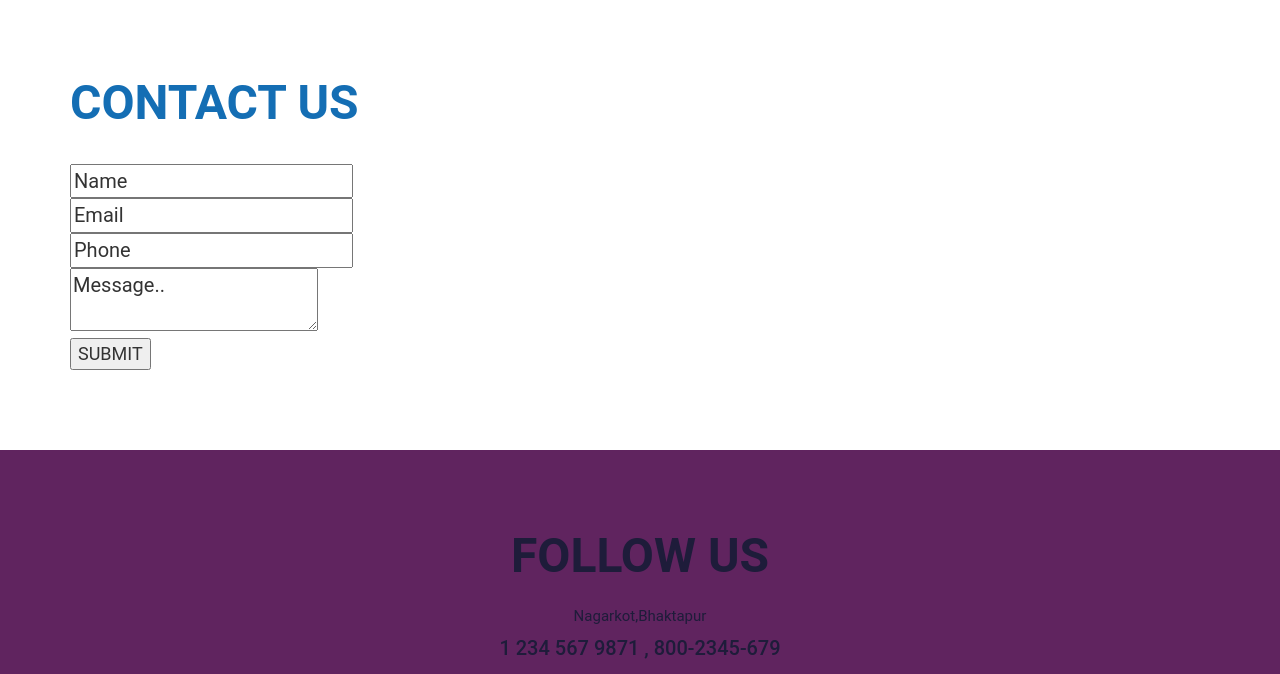
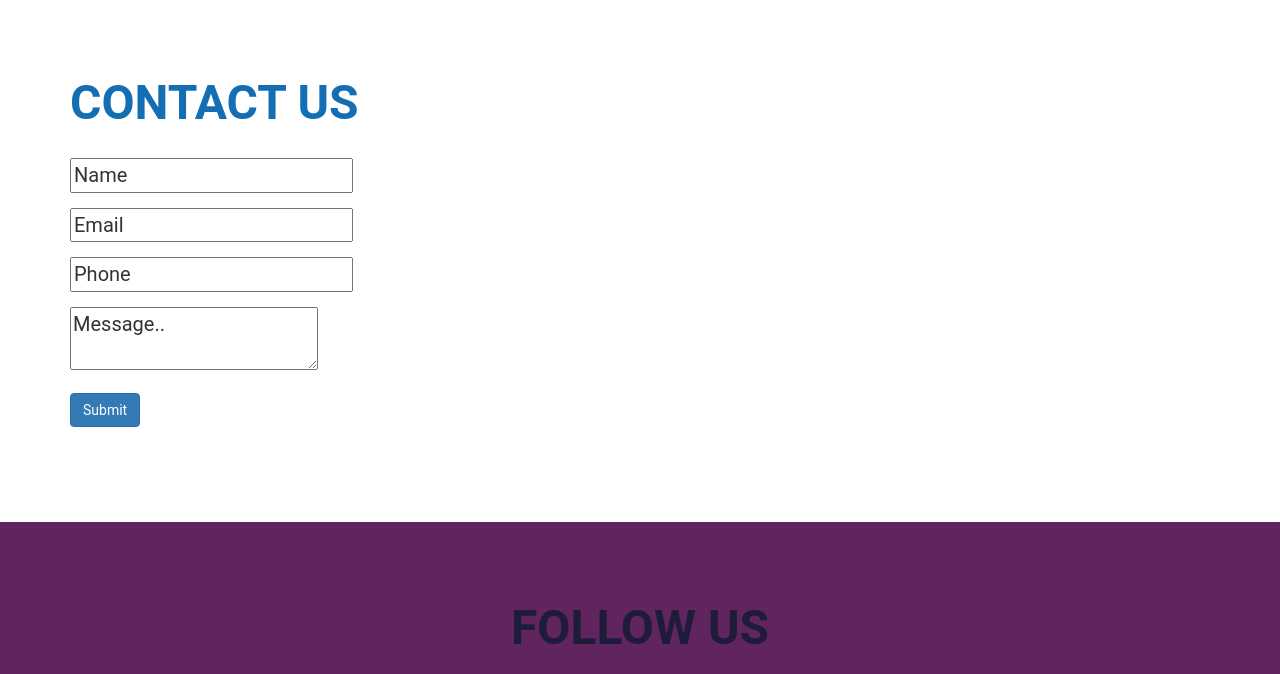
Before and after one commit to raviynwa/Hotel-Website, a plain HTML site: page contact.html in a window 1280 px wide. Shown: the part 113-787 px from the top of the page. Drawn offline with Linux system fonts and the light colour scheme.

Commit message:
Webpages Styling

```diff
--- a/contact.html
+++ b/contact.html
@@ -59,17 +59,22 @@
 			<div class="contact-top heading">
 				<h3>CONTACT US</h3>
 			</div>
-			<div class="contact-bottom">
-				<input type="text" value="Name" onfocus="this.value = '';" onblur="if (this.value == '') {this.value = 'Name';}" /><br>
-				<input type="text" value="Email" onfocus="this.value = '';" onblur="if (this.value == '') {this.value = 'Email';}" /><br>
-				<input type="text" value="Phone" onfocus="this.value = '';" onblur="if (this.value == '') {this.value = 'Phone';}" /><br>
-				<textarea value="Message:" onfocus="this.value = '';" onblur="if (this.value == '') {this.value = 'Message';}">Message..</textarea>
-				<div class="submit-btn">
-					<form>
-						<input type="submit" value="SUBMIT">
-					</form>
+			<br>
+			<form method="post" role="form">
+			<div class="form-group">
+				<input type="text" value="Name" onfocus="this.value = '';" onblur="if (this.value == '') {this.value = 'Name';}" /></div>
+				<div class="form-group">
+				<input type="text" value="Email" onfocus="this.value = '';" onblur="if (this.value == '') {this.value = 'Email';}" /></div>
+				<div class="form-group">
+				<input type="text" value="Phone" onfocus="this.value = '';" onblur="if (this.value == '') {this.value = 'Phone';}" /></div>
+				<div class="form-group">
+				<textarea value="Message:" onfocus="this.value = '';" onblur="if (this.value == '') {this.value = 'Message';}">Message..</textarea></div>
+				<div class="form-group">
+					<a class="btn btn-primary" href="#">Submit</a>
 				</div>
-			</div>
+
+
+			</form>
 		</div>
 	</div>
 	<!--end-contact-->
@@ -82,7 +87,7 @@
 			</div>
 		      <div class="touch-bottom">
         <p>Nagarkot,Bhaktapur</p>
-        <h6 >1 234 567 9871 , 800-2345-679</h6>
+        <h6 >4222222</h6>
 
         <ul>
           <li><a href="#"><span class="fb"> </span></a></li>
@@ -91,7 +96,7 @@
         </ul>
       </div>
       <div class="footer-top">
-        <p class="footer-class">© | Design by  <a href="http:www.facebook.com/rattlhead/" target="_blank">Ritesh</a> </p>
+        <p class="footer-class">© | Designed by Ravi</p>
       </div>
     </div>
 		<script type="text/javascript">
```
Also changed, not shown: about.html (+2 -2 lines), index.html (+12 -6 lines), services.html (+2 -2 lines).
